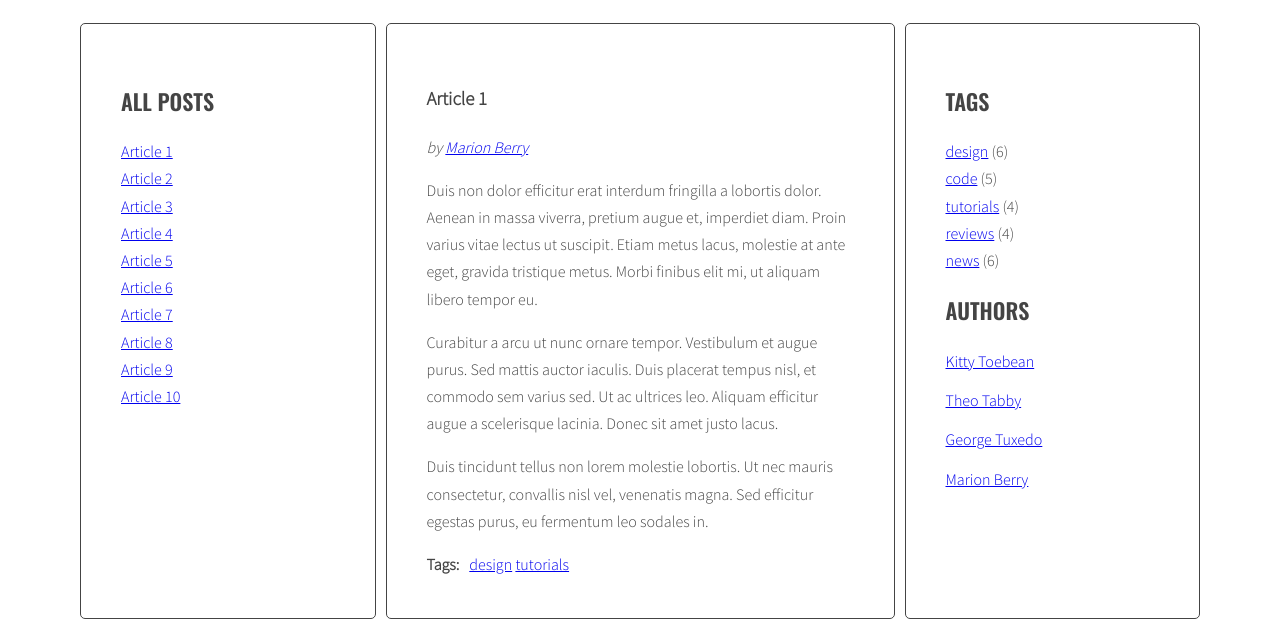
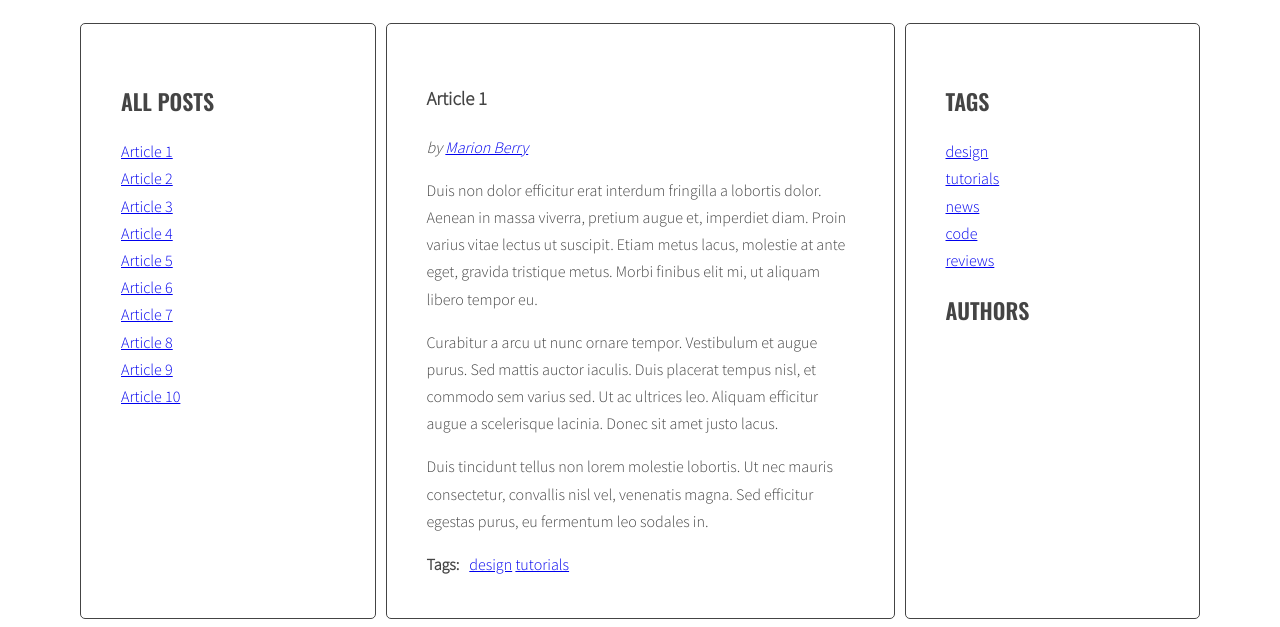
Before and after one commit to wito77/javascript-blog, a website: page index.html in a window 1280 px wide. Shown: the part 220-847 px from the top of the page. Drawn offline with nearby package versions, Linux system fonts and the light colour scheme.

Commit message:
Add array in generateTags function and removed tags and authors items from html file

```diff
--- a/index.html
+++ b/index.html
@@ -241,15 +241,15 @@
                 <aside class="sidebar">
                     <h2 class="section-title">Tags</h2>
                     <ul class="list tags">
-                        <li><a href="#">design</a> <span>(6)</span></li>
+                        <!-- <li><a href="#">design</a> <span>(6)</span></li>
                         <li><a href="#">code</a> <span>(5)</span></li>
                         <li><a href="#">tutorials</a> <span>(4)</span></li>
                         <li><a href="#">reviews</a> <span>(4)</span></li>
-                        <li><a href="#">news</a> <span>(6)</span></li>
+                        <li><a href="#">news</a> <span>(6)</span></li> -->
                     </ul>
                     <h2 class="section-title">Authors</h2>
                     <ul class="list authors">
-                        <li>
+                        <!-- <li>
                             <a href="#">
                     <span class="author-name">Kitty Toebean</span>
                   </a>
@@ -268,7 +268,7 @@
                             <a href="#">
                     <span class="author-name">Marion Berry</span>
                   </a>
-                        </li>
+                        </li> -->
                     </ul>
                 </aside>
             </main>
--- a/js/script.js
+++ b/js/script.js
@@ -37,6 +37,7 @@
   optTitleListSelector = '.titles',
   optArticleTagsSelector = '.post-tags .list',
   optArticleAuthorSelector = '.post-author';
+// optTagsListSelector = '.tags .list';
 
 function generateTitleLinks(customSelector = '') {
   console.log('Titles was generated');
@@ -79,6 +80,8 @@
 }
 
 function generateTags() {
+  /* [NEW] create a new variable allTags with an empty array */
+  let allTags = [];
   /* find all articles */
   const articles = document.querySelectorAll(optArticleSelector);
   /* START LOOP: for every article: */
@@ -103,12 +106,23 @@
       /* add generated code to html variable */
       html = html + linkHTML;
       console.log(html);
+      /* [NEW] check if this link is NOT already in allTags */
+      if (allTags.indexOf(linkHTML) == -1) {
+        /* [NEW] add generated code to allTags array */
+        allTags.push(linkHTML);
+      }
+
       /* END LOOP: for each tag */
     }
     /* insert HTML of all the links into the tags wrapper */
     tagsWrapper.innerHTML = html;
     /* END LOOP: for every article: */
   }
+  /* [NEW] find list of tags in right column */
+  const tagList = document.querySelector('.tags');
+  /* [NEW] add html from allTags to tagList */
+  tagList.innerHTML = allTags.join(' ');
+
 }
 
 generateTags();
```
